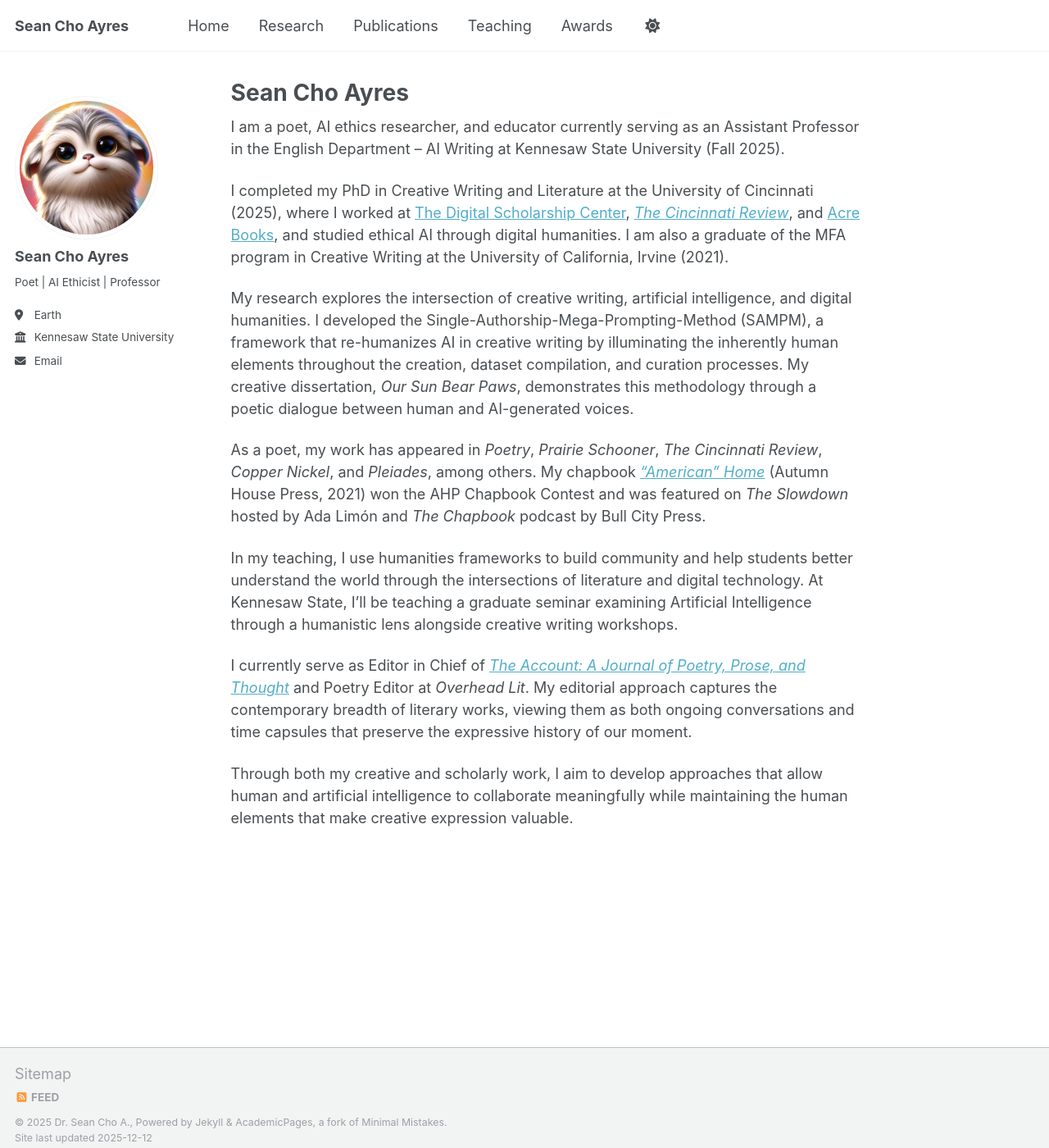
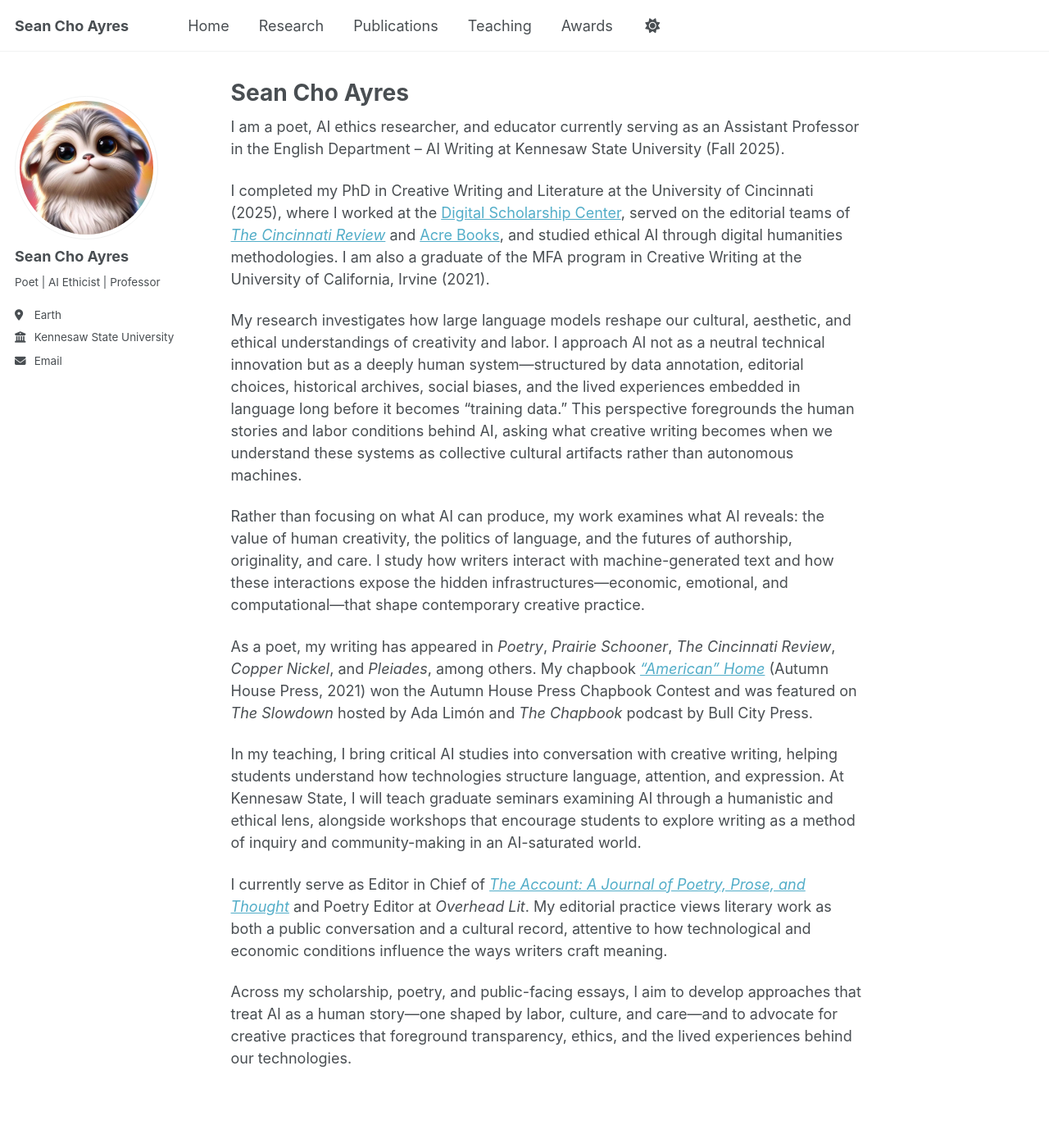
Before and after one commit to seanchoa/seanchoa, a Jekyll site: the page built from index.md, in a window 1280 px wide and 1400 px high. Shown: the whole window at 82% size. Built offline with Jekyll 4.4.1, drawn with Linux system fonts in a browser that asks for light colours.

Commit message:
Update index.md for clarity and focus on AI research
Revised sections to enhance clarity and focus on the intersection of AI and creative writing.

```diff
--- a/index.md
+++ b/index.md
@@ -10,14 +10,16 @@ redirect_from:
 
 I am a poet, AI ethics researcher, and educator currently serving as an Assistant Professor in the English Department – AI Writing at Kennesaw State University (Fall 2025).
 
-I completed my PhD in Creative Writing and Literature at the University of Cincinnati (2025), where I worked at [The Digital Scholarship Center](https://libraries.uc.edu/digital-scholarship.html), [*The Cincinnati Review*](https://www.cincinnatireview.com/), and [Acre Books](https://acre-books.com/), and studied ethical AI through digital humanities. I am also a graduate of the MFA program in Creative Writing at the University of California, Irvine (2021).
+I completed my PhD in Creative Writing and Literature at the University of Cincinnati (2025), where I worked at the [Digital Scholarship Center](https://libraries.uc.edu/digital-scholarship.html), served on the editorial teams of [*The Cincinnati Review*](https://www.cincinnatireview.com/) and [Acre Books](https://acre-books.com/), and studied ethical AI through digital humanities methodologies. I am also a graduate of the MFA program in Creative Writing at the University of California, Irvine (2021).
 
-My research explores the intersection of creative writing, artificial intelligence, and digital humanities. I developed the Single-Authorship-Mega-Prompting-Method (SAMPM), a framework that re-humanizes AI in creative writing by illuminating the inherently human elements throughout the creation, dataset compilation, and curation processes. My creative dissertation, *Our Sun Bear Paws*, demonstrates this methodology through a poetic dialogue between human and AI-generated voices.
+My research investigates how large language models reshape our cultural, aesthetic, and ethical understandings of creativity and labor. I approach AI not as a neutral technical innovation but as a deeply human system—structured by data annotation, editorial choices, historical archives, social biases, and the lived experiences embedded in language long before it becomes “training data.” This perspective foregrounds the human stories and labor conditions behind AI, asking what creative writing becomes when we understand these systems as collective cultural artifacts rather than autonomous machines.
 
-As a poet, my work has appeared in *Poetry*, *Prairie Schooner*, *The Cincinnati Review*, *Copper Nickel*, and *Pleiades*, among others. My chapbook [*"American" Home*](https://www.autumnhouse.org/books/american-home/) (Autumn House Press, 2021) won the AHP Chapbook Contest and was featured on *The Slowdown* hosted by Ada Limón and *The Chapbook* podcast by Bull City Press.
+Rather than focusing on what AI can produce, my work examines what AI reveals: the value of human creativity, the politics of language, and the futures of authorship, originality, and care. I study how writers interact with machine-generated text and how these interactions expose the hidden infrastructures—economic, emotional, and computational—that shape contemporary creative practice.
 
-In my teaching, I use humanities frameworks to build community and help students better understand the world through the intersections of literature and digital technology. At Kennesaw State, I’ll be teaching a graduate seminar examining Artificial Intelligence through a humanistic lens alongside creative writing workshops.
+As a poet, my writing has appeared in *Poetry*, *Prairie Schooner*, *The Cincinnati Review*, *Copper Nickel*, and *Pleiades*, among others. My chapbook [*"American" Home*](https://www.autumnhouse.org/books/american-home/) (Autumn House Press, 2021) won the Autumn House Press Chapbook Contest and was featured on *The Slowdown* hosted by Ada Limón and *The Chapbook* podcast by Bull City Press.
 
-I currently serve as Editor in Chief of [*The Account: A Journal of Poetry, Prose, and Thought*](https://theaccountmagazine.com) and Poetry Editor at *Overhead Lit*. My editorial approach captures the contemporary breadth of literary works, viewing them as both ongoing conversations and time capsules that preserve the expressive history of our moment.
+In my teaching, I bring critical AI studies into conversation with creative writing, helping students understand how technologies structure language, attention, and expression. At Kennesaw State, I will teach graduate seminars examining AI through a humanistic and ethical lens, alongside workshops that encourage students to explore writing as a method of inquiry and community-making in an AI-saturated world.
 
-Through both my creative and scholarly work, I aim to develop approaches that allow human and artificial intelligence to collaborate meaningfully while maintaining the human elements that make creative expression valuable.
+I currently serve as Editor in Chief of [*The Account: A Journal of Poetry, Prose, and Thought*](https://theaccountmagazine.com) and Poetry Editor at *Overhead Lit*. My editorial practice views literary work as both a public conversation and a cultural record, attentive to how technological and economic conditions influence the ways writers craft meaning.
+
+Across my scholarship, poetry, and public-facing essays, I aim to develop approaches that treat AI as a human story—one shaped by labor, culture, and care—and to advocate for creative practices that foreground transparency, ethics, and the lived experiences behind our technologies.
```
